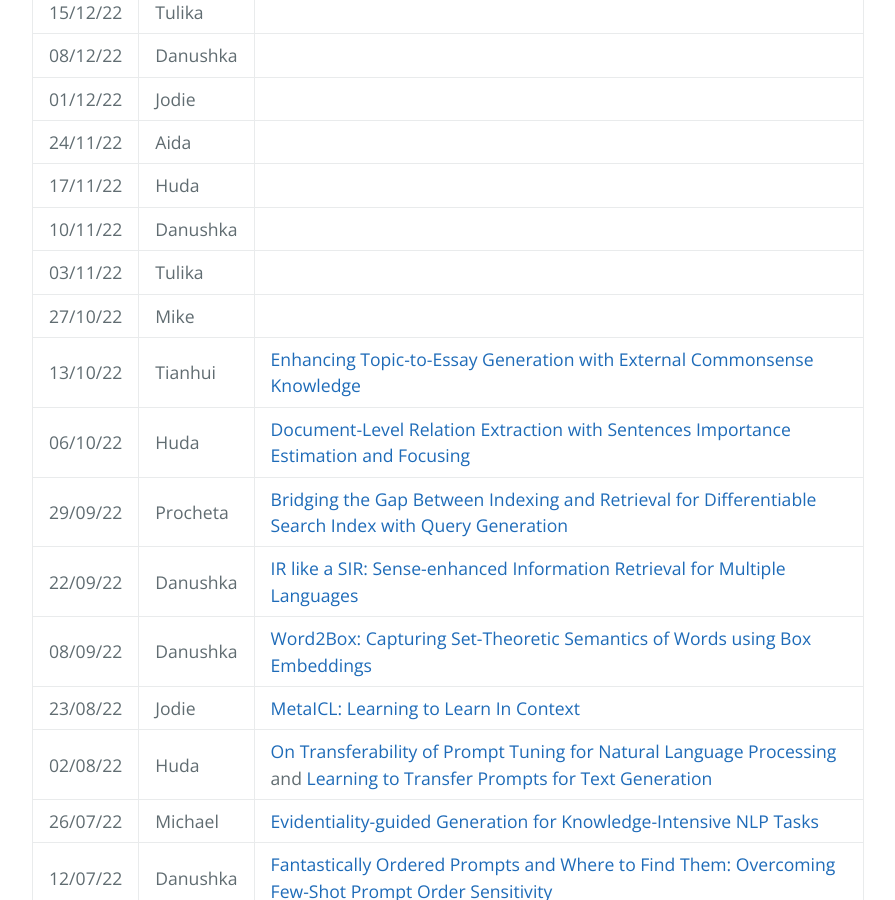
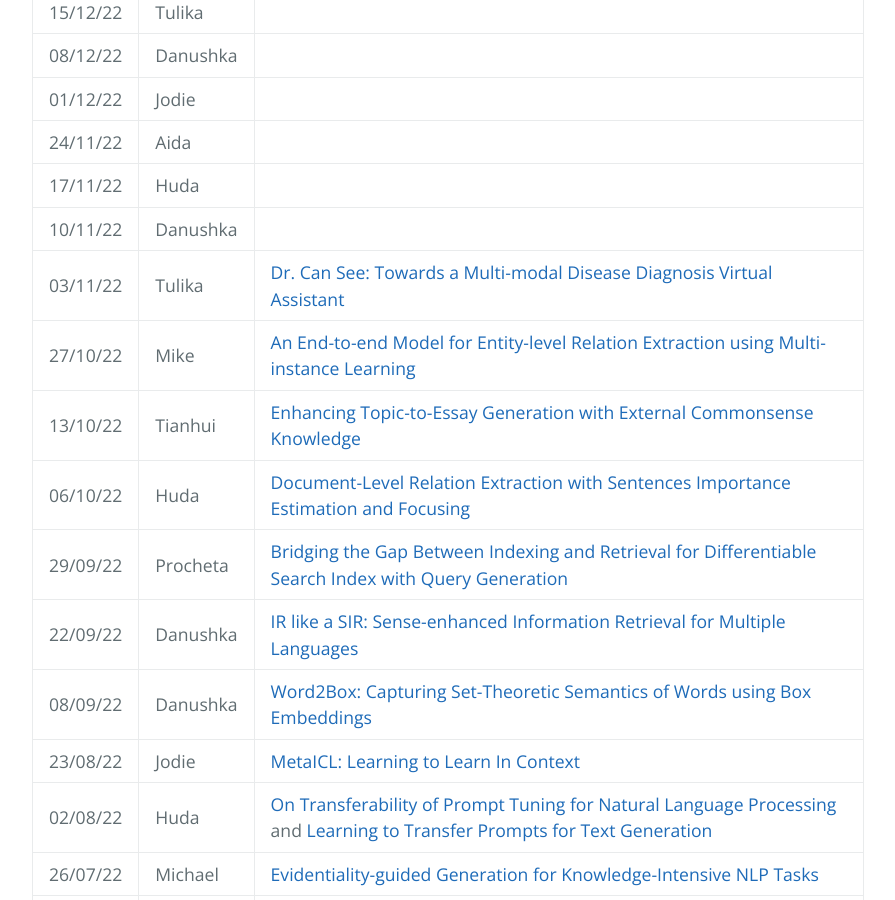
Before and after one commit to LivNLP/livnlp.github.io, a Jekyll site: the page built from reading.md, in a window 1280 px wide and 900 px high, scrolled down 671 px. Shown: the whole window, without its empty margins (192-1087 px from the left). Built offline with Jekyll 4.4.1, drawn with Linux system fonts in a browser that asks for light colours.

Commit message:
Update reading.md

```diff
--- a/reading.md
+++ b/reading.md
@@ -20,8 +20,8 @@ We meet on a weely basis to discuss recent research papers. Here is the schedule
 | 24/11/22 | Aida | |
 | 17/11/22 | Huda | |
 | 10/11/22 | Danushka | |
-| 03/11/22 | Tulika | |
-| 27/10/22 | Mike | |
+| 03/11/22 | Tulika | [Dr. Can See: Towards a Multi-modal Disease Diagnosis Virtual Assistant](https://dl.acm.org/doi/abs/10.1145/3511808.3557296)|
+| 27/10/22 | Mike | [An End-to-end Model for Entity-level Relation Extraction using Multi-instance Learning](https://aclanthology.org/2021.eacl-main.319/)|
 | 13/10/22 | Tianhui | [Enhancing Topic-to-Essay Generation with External Commonsense Knowledge](https://aclanthology.org/P19-1193/)|
 | 06/10/22 | Huda | [Document-Level Relation Extraction with Sentences Importance Estimation and Focusing](https://aclanthology.org/2022.naacl-main.212/)|
 | 29/09/22 | Procheta | [Bridging the Gap Between Indexing and Retrieval for Differentiable Search Index with Query Generation](https://arxiv.org/abs/2206.10128)|
```
